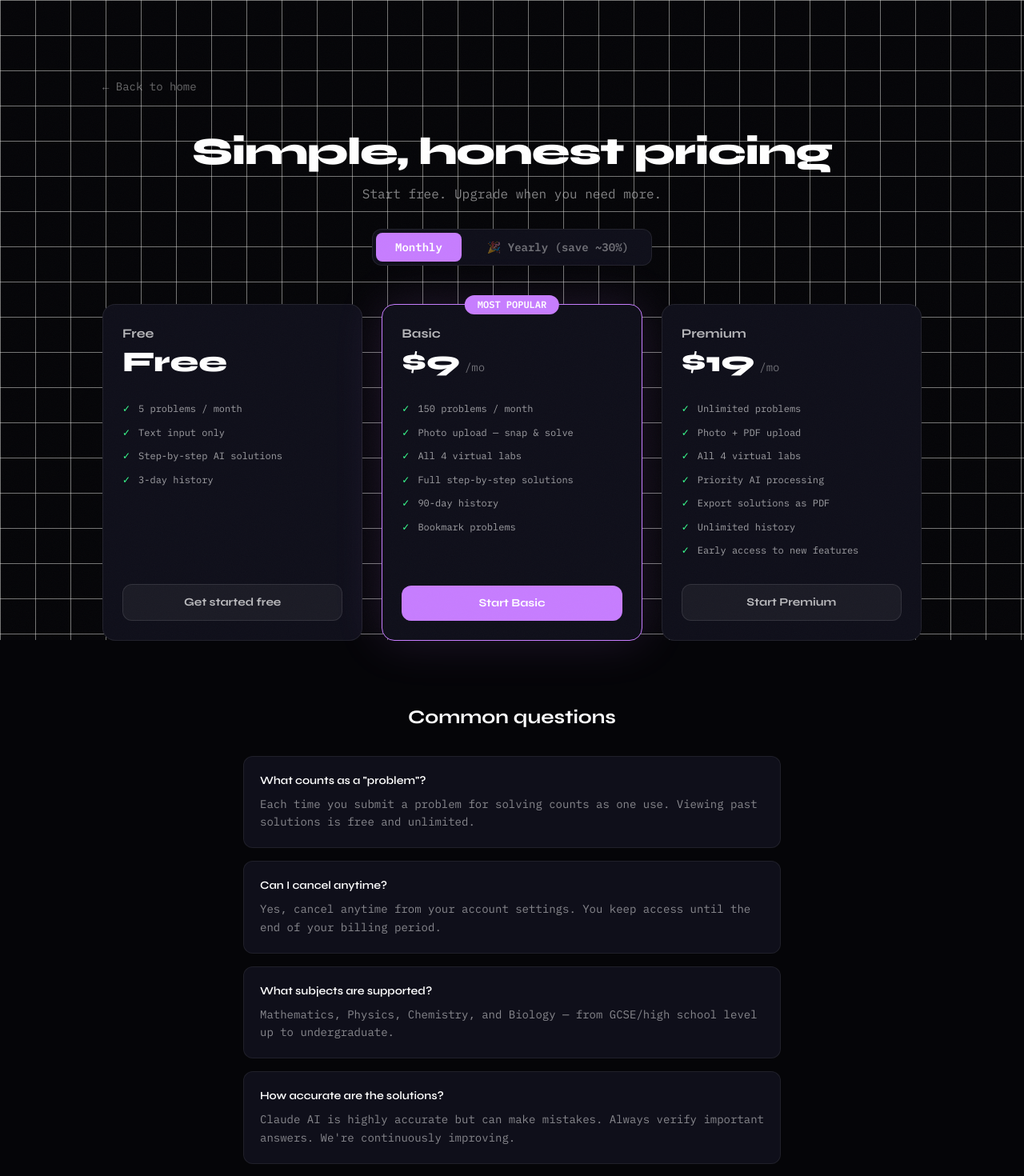
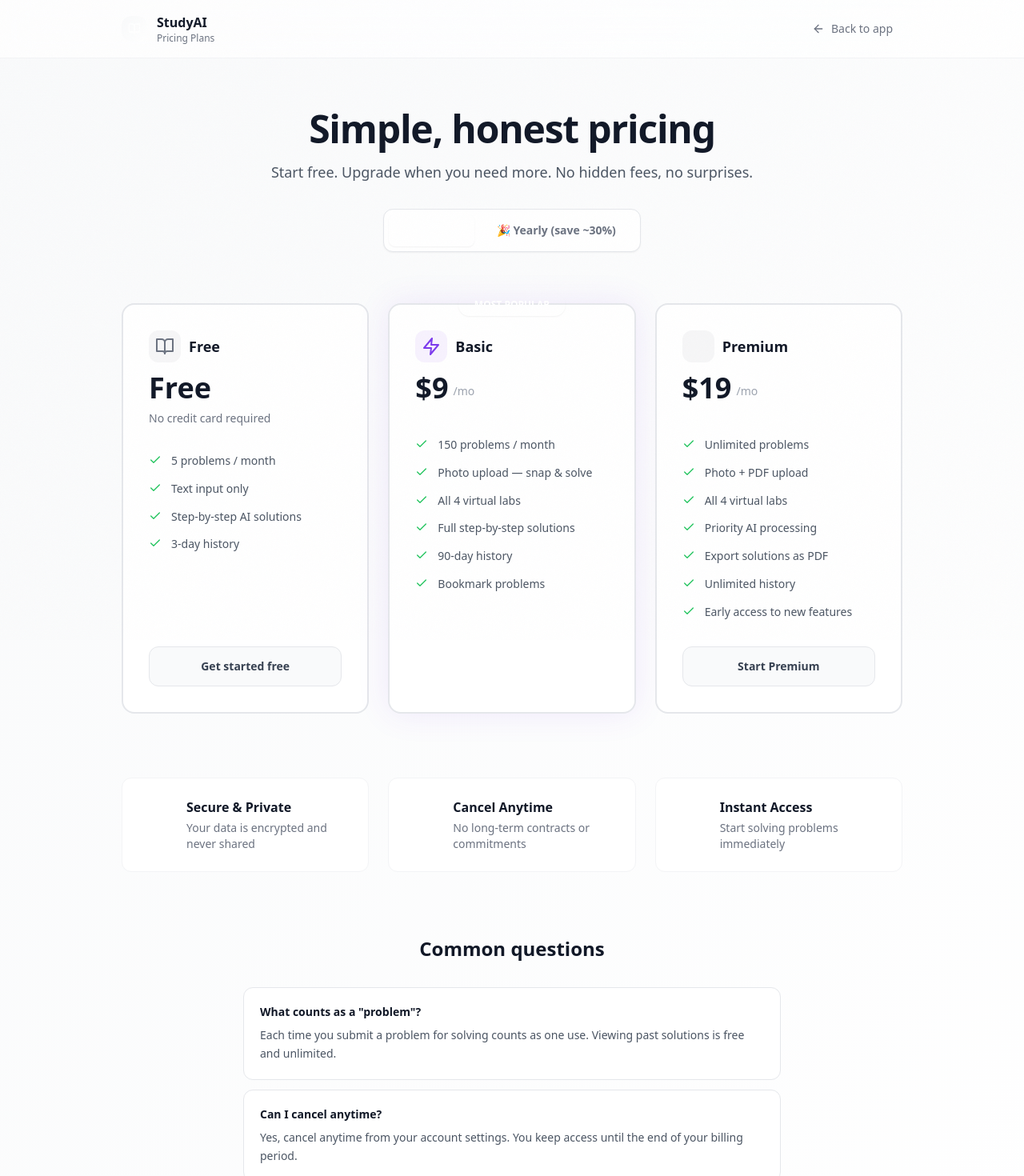
Before and after one commit to NOBA235/Solvr-ai, a Next.js app: page /pricing in a window 1280 px wide. Shown: the top 1470 px of the page at 80% size. Built offline with nearby package versions, Linux system fonts and the light colour scheme.

Commit message:
refractored pricing page

```diff
--- a/src/app/pricing/page.tsx
+++ b/src/app/pricing/page.tsx
@@ -3,92 +3,166 @@ import { useState } from 'react'
 import Link from 'next/link'
 import { motion } from 'framer-motion'
 import { PLAN_LIST } from '@/lib/stripe/plans'
+import { FiArrowLeft, FiCheck, FiZap, FiStar, FiShield, FiClock, FiBookOpen } from 'react-icons/fi'
 
 export default function PricingPage() {
   const [billing, setBilling] = useState<'monthly' | 'yearly'>('monthly')
 
+  const planIcons: Record<string, React.ReactNode> = {
+    free: <FiBookOpen className="w-6 h-6" />,
+    basic: <FiZap className="w-6 h-6" />,
+    pro: <FiStar className="w-6 h-6" />,
+  }
+
+  const planColors: Record<string, { color: string; bg: string; border: string; text: string }> = {
+    free: { color: '#6B7280', bg: '#F9FAFB', border: '#E5E7EB', text: '#374151' },
+    basic: { color: '#7C3AED', bg: '#F3E8FF', border: '#DDD6FE', text: '#5B21B6' },
+    pro: { color: '#EA580C', bg: '#FFF7ED', border: '#FED7AA', text: '#9A3412' },
+  }
+
   return (
-    <div className="min-h-screen bg-void text-white font-display py-24 px-6">
-      <div className="absolute inset-0 bg-grid-dim bg-grid opacity-100 pointer-events-none" />
+    <div className="min-h-screen bg-gradient-to-br from-gray-50 to-white">
+      {/* Header */}
+      <div className="sticky top-0 z-20 bg-white/80 backdrop-blur-lg border-b border-gray-100">
+        <div className="max-w-5xl mx-auto px-6 py-4 flex items-center justify-between">
+          <div className="flex items-center gap-3">
+            <div className="w-8 h-8 rounded-xl bg-gradient-to-br from-primary-500 to-primary-600 flex items-center justify-center">
+              <FiBookOpen className="w-4 h-4 text-white" />
+            </div>
+            <div>
+              <h1 className="font-semibold text-gray-900">StudyAI</h1>
+              <p className="text-xs text-gray-500">Pricing Plans</p>
+            </div>
+          </div>
+          <Link
+            href="/"
+            className="inline-flex items-center gap-2 text-sm text-gray-500 hover:text-gray-700 font-medium transition-colors px-3 py-2 rounded-lg hover:bg-gray-50"
+          >
+            <FiArrowLeft className="w-4 h-4" />
+            Back to app
+          </Link>
+        </div>
+      </div>
 
-      <div className="max-w-5xl mx-auto relative z-10">
-        {/* Back nav */}
-        <Link href="/" className="inline-flex items-center gap-2 text-sm text-white/40 font-mono hover:text-white/70 transition-colors mb-12">
-          ← Back to home
-        </Link>
-
-        <div className="text-center mb-12">
-          <h1 className="text-5xl font-extrabold tracking-tight mb-4">Simple, honest pricing</h1>
-          <p className="text-white/50 font-mono text-base mb-8">Start free. Upgrade when you need more.</p>
+      <div className="max-w-5xl mx-auto relative px-6 py-16">
+        {/* Hero */}
+        <div className="text-center mb-16">
+          <motion.div
+            initial={{ opacity: 0, y: 20 }}
+            animate={{ opacity: 1, y: 0 }}
+            transition={{ duration: 0.5 }}
+          >
+            <h1 className="text-4xl lg:text-5xl font-bold text-gray-900 mb-4 tracking-tight">
+              Simple, honest pricing
+            </h1>
+            <p className="text-gray-600 text-lg mb-8 max-w-2xl mx-auto">
+              Start free. Upgrade when you need more. No hidden fees, no surprises.
+            </p>
+          </motion.div>
 
           {/* Billing toggle */}
-          <div className="inline-flex items-center gap-2 bg-panel border border-white/[0.08] rounded-xl p-1">
+          <motion.div
+            className="inline-flex items-center gap-1 bg-white border border-gray-200 rounded-xl p-1.5 shadow-sm"
+            initial={{ opacity: 0, y: 10 }}
+            animate={{ opacity: 1, y: 0 }}
+            transition={{ delay: 0.2 }}
+          >
             {(['monthly', 'yearly'] as const).map((b) => (
-              <button key={b} onClick={() => setBilling(b)}
-                className={`px-6 py-2 rounded-lg font-mono text-sm font-semibold transition-all ${
-                  billing === b ? 'bg-violet text-white' : 'text-white/40 hover:text-white/70'
-                }`}>
+              <button
+                key={b}
+                onClick={() => setBilling(b)}
+                className={`px-6 py-2.5 rounded-lg text-sm font-semibold transition-all ${
+                  billing === b
+                    ? 'bg-primary-500 text-white shadow-sm'
+                    : 'text-gray-500 hover:text-gray-700'
+                }`}
+              >
                 {b === 'yearly' ? '🎉 Yearly (save ~30%)' : 'Monthly'}
               </button>
             ))}
-          </div>
+          </motion.div>
         </div>
 
         {/* Plan cards */}
-        <div className="grid md:grid-cols-3 gap-6">
+        <div className="grid md:grid-cols-3 gap-6 mb-20">
           {PLAN_LIST.map((plan, i) => {
             const price = plan.price[billing]
             const isHighlight = plan.highlight
+            const colors = planColors[plan.id] || planColors.free
+
             return (
-              <motion.div key={plan.id}
-                className={`relative bg-panel rounded-2xl border p-6 flex flex-col ${
+              <motion.div
+                key={plan.id}
+                className={`relative bg-white rounded-2xl border-2 p-8 flex flex-col transition-shadow hover:shadow-lg ${
                   isHighlight
-                    ? 'border-violet shadow-[0_0_60px_rgba(199,125,255,0.15)]'
-                    : 'border-white/[0.08]'
+                    ? 'border-primary-500 shadow-[0_0_40px_rgba(124,58,237,0.1)]'
+                    : 'border-gray-200'
                 }`}
-                initial={{ opacity: 0, y: 24 }} animate={{ opacity: 1, y: 0 }}
-                transition={{ delay: i * 0.1 }}>
-
+                initial={{ opacity: 0, y: 24 }}
+                animate={{ opacity: 1, y: 0 }}
+                transition={{ delay: i * 0.1 }}
+              >
                 {isHighlight && (
-                  <div className="absolute -top-3 left-1/2 -translate-x-1/2 bg-violet text-white text-xs font-bold font-mono px-4 py-1 rounded-full">
+                  <div className="absolute -top-3.5 left-1/2 -translate-x-1/2 bg-primary-500 text-white text-xs font-bold px-5 py-1.5 rounded-full shadow-sm">
                     MOST POPULAR
                   </div>
                 )}
 
-                <div className="mb-6">
-                  <div className="text-base font-bold text-white/70 mb-1">{plan.name}</div>
-                  <div className="flex items-end gap-1.5 mb-1">
-                    <span className="text-4xl font-extrabold">
+                {/* Plan header */}
+                <div className="mb-8">
+                  <div className="flex items-center gap-2.5 mb-3">
+                    <div
+                      className="w-10 h-10 rounded-xl flex items-center justify-center"
+                      style={{ backgroundColor: `${colors.color}10`, color: colors.color }}
+                    >
+                      {planIcons[plan.id]}
+                    </div>
+                    <h3 className="text-lg font-bold text-gray-900">{plan.name}</h3>
+                  </div>
+
+                  <div className="flex items-end gap-1.5 mb-2">
+                    <span className="text-4xl font-extrabold text-gray-900">
                       {price === 0 ? 'Free' : `$${price}`}
                     </span>
                     {price > 0 && (
-                      <span className="text-white/40 font-mono text-sm mb-1">
+                      <span className="text-gray-400 text-sm mb-1.5">
                         /{billing === 'monthly' ? 'mo' : 'yr'}
                       </span>
                     )}
                   </div>
+
                   {billing === 'yearly' && price > 0 && (
-                    <div className="text-xs text-acid font-mono">
+                    <div className="text-sm text-green-600 font-medium">
                       ${Math.round(price / 12)}/mo billed yearly
                     </div>
                   )}
+
+                  {price === 0 && (
+                    <p className="text-sm text-gray-500 mt-1">No credit card required</p>
+                  )}
                 </div>
 
-                <ul className="space-y-2.5 mb-8 flex-1">
+                {/* Features */}
+                <ul className="space-y-3 mb-8 flex-1">
                   {plan.features.map((f) => (
-                    <li key={f} className="flex items-start gap-2.5 text-sm">
-                      <span className="text-acid mt-0.5 text-xs">✓</span>
-                      <span className="text-white/60 font-mono text-xs leading-relaxed">{f}</span>
+                    <li key={f} className="flex items-start gap-3">
+                      <div className="mt-0.5 flex-shrink-0">
+                        <FiCheck className="w-4 h-4 text-green-500" />
+                      </div>
+                      <span className="text-sm text-gray-600 leading-relaxed">{f}</span>
                     </li>
                   ))}
                 </ul>
 
-                <Link href={plan.id === 'free' ? '/auth/register' : `/auth/register?plan=${plan.id}&billing=${billing}`}
-                  className={`w-full text-center py-3 rounded-xl font-bold text-sm transition-all ${
+                {/* CTA Button */}
+                <Link
+                  href={plan.id === 'free' ? '/auth/register' : `/auth/register?plan=${plan.id}&billing=${billing}`}
+                  className={`w-full text-center py-3.5 rounded-xl font-semibold text-sm transition-all ${
                     isHighlight
-                      ? 'bg-violet text-white hover:bg-violet/90 hover:shadow-[0_0_30px_rgba(199,125,255,0.4)]'
-                      : 'bg-white/5 border border-white/10 text-white/70 hover:bg-white/10'
-                  }`}>
+                      ? 'bg-primary-500 text-white hover:bg-primary-600 hover:shadow-lg'
+                      : 'bg-gray-50 border border-gray-200 text-gray-700 hover:bg-gray-100 hover:border-gray-300'
+                  }`}
+                >
                   {plan.id === 'free' ? 'Get started free' : `Start ${plan.name}`}
                 </Link>
               </motion.div>
@@ -96,22 +170,76 @@ export default function PricingPage() {
           })}
         </div>
 
+        {/* Trust indicators */}
+        <div className="grid grid-cols-1 md:grid-cols-3 gap-6 mb-20">
+          {[
+            { icon: <FiShield className="w-5 h-5" />, title: 'Secure & Private', desc: 'Your data is encrypted and never shared' },
+            { icon: <FiClock className="w-5 h-5" />, title: 'Cancel Anytime', desc: 'No long-term contracts or commitments' },
+            { icon: <FiZap className="w-5 h-5" />, title: 'Instant Access', desc: 'Start solving problems immediately' },
+          ].map((item, i) => (
+            <motion.div
+              key={item.title}
+              className="flex items-start gap-4 p-6 bg-white rounded-xl border border-gray-100"
+              initial={{ opacity: 0, y: 20 }}
+              animate={{ opacity: 1, y: 0 }}
+              transition={{ delay: 0.5 + i * 0.1 }}
+            >
+              <div className="w-10 h-10 rounded-lg bg-primary-50 flex items-center justify-center text-primary-500 flex-shrink-0">
+                {item.icon}
+              </div>
+              <div>
+                <h3 className="font-semibold text-gray-900 mb-1">{item.title}</h3>
+                <p className="text-sm text-gray-500">{item.desc}</p>
+              </div>
+            </motion.div>
+          ))}
+        </div>
+
         {/* FAQ */}
-        <div className="mt-20 max-w-2xl mx-auto">
-          <h2 className="text-2xl font-bold text-center mb-8">Common questions</h2>
-          <div className="space-y-4">
+        <div className="max-w-2xl mx-auto">
+          <h2 className="text-2xl font-bold text-gray-900 text-center mb-8">Common questions</h2>
+          <div className="space-y-3">
             {[
-              { q: 'What counts as a "problem"?', a: 'Each time you submit a problem for solving counts as one use. Viewing past solutions is free and unlimited.' },
-              { q: 'Can I cancel anytime?', a: 'Yes, cancel anytime from your account settings. You keep access until the end of your billing period.' },
-              { q: 'What subjects are supported?', a: 'Mathematics, Physics, Chemistry, and Biology — from GCSE/high school level up to undergraduate.' },
-              { q: 'How accurate are the solutions?', a: "Claude AI is highly accurate but can make mistakes. Always verify important answers. We're continuously improving." },
-            ].map(({ q, a }) => (
-              <div key={q} className="bg-panel border border-white/[0.07] rounded-xl p-5">
-                <div className="font-semibold text-sm mb-2">{q}</div>
-                <div className="text-sm text-white/50 font-mono leading-relaxed">{a}</div>
-              </div>
+              {
+                q: 'What counts as a "problem"?',
+                a: 'Each time you submit a problem for solving counts as one use. Viewing past solutions is free and unlimited.'
+              },
+              {
+                q: 'Can I cancel anytime?',
+                a: 'Yes, cancel anytime from your account settings. You keep access until the end of your billing period.'
+              },
+              {
+                q: 'What subjects are supported?',
+                a: 'Mathematics, Physics, Chemistry, and Biology — from GCSE/high school level up to undergraduate.'
+              },
+              {
+                q: 'How accurate are the solutions?',
+                a: "Our AI is highly accurate but can make mistakes. Always verify important answers. We're continuously improving."
+              },
+            ].map(({ q, a }, i) => (
+              <motion.div
+                key={q}
+                className="bg-white border border-gray-200 rounded-xl p-5 hover:border-gray-300 transition-colors"
+                initial={{ opacity: 0, y: 10 }}
+                animate={{ opacity: 1, y: 0 }}
+                transition={{ delay: 0.8 + i * 0.1 }}
+              >
+                <div className="font-semibold text-gray-900 mb-2 text-sm">{q}</div>
+                <div className="text-sm text-gray-600 leading-relaxed">{a}</div>
+              </motion.div>
             ))}
           </div>
+        </div>
+
+        {/* Bottom CTA */}
+        <div className="text-center mt-20">
+          <p className="text-gray-500 text-sm mb-4">Still have questions?</p>
+          <Link
+            href="/contact"
+            className="text-primary-500 hover:text-primary-600 font-medium text-sm underline underline-offset-2"
+          >
+            Contact our support team
+          </Link>
         </div>
       </div>
     </div>
```
